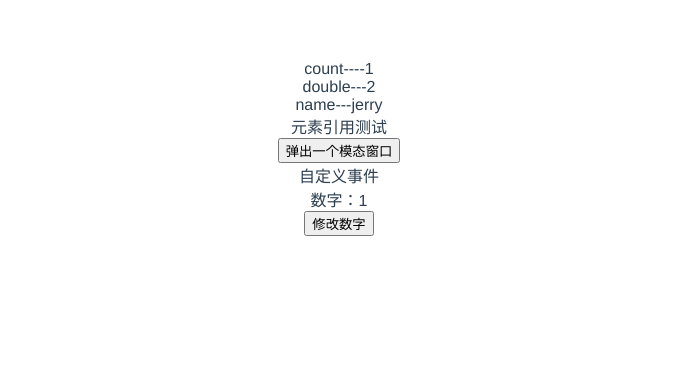
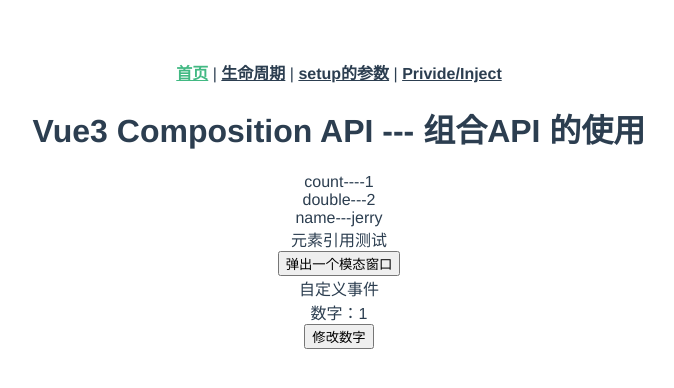
Before and after one commit to boom-sakalaka/Vite-demo, a Vue app in the folder my-vue-app/: page / in a window 1280 px wide. Shown: the top 388 px of the page, without its empty margins (301-975 px from the left). Built offline with nearby package versions, Linux system fonts and the light colour scheme; what element3 would draw is missing.

Commit message:
新增代码示例

```diff
--- a/my-vue-app/src/App.vue
+++ b/my-vue-app/src/App.vue
@@ -1,14 +1,23 @@
 <!--
  * @Author: your name
  * @Date: 2021-06-02 22:46:49
- * @LastEditTime: 2021-07-09 14:10:39
+ * @LastEditTime: 2021-08-18 17:26:10
  * @LastEditors: GZH
  * @Description: In User Settings Edit
  * @FilePath: \Vite-demo\my-vue-app\src\App.vue
 -->
 <template>
   <!-- <img alt="Vue logo" src="./assets/logo.png" /> -->
-  <router-view></router-view>
+  <div>
+    <router-link to="/">首页</router-link>
+    |
+    <router-link to="/lifeCycle">生命周期</router-link>
+    |
+    <router-link to="/setupProps">setup的参数</router-link>
+    |
+    <router-link to="/privideInject">Privide/Inject</router-link>
+    <router-view></router-view>
+  </div>
 </template>
 
 <script setup>
@@ -16,4 +25,12 @@
 // Check out https://github.com/vuejs/rfcs/blob/script-setup-2/active-rfcs/0000-script-setup.md
 </script>
 
-<style></style>
+<style>
+a {
+  font-weight: bold;
+  color: #2c3e50 !important;
+}
+a.router-link-exact-active {
+  color: #42b983 !important;
+}
+</style>
--- a/my-vue-app/src/router/index.js
+++ b/my-vue-app/src/router/index.js
@@ -1,7 +1,7 @@
 /*
  * @Author: your name
  * @Date: 2021-06-06 09:38:04
- * @LastEditTime: 2021-07-09 14:27:49
+ * @LastEditTime: 2021-08-18 17:25:54
  * @LastEditors: GZH
  * @Description: In User Settings Edit
  * @FilePath: \Vite-demo\my-vue-app\src\router\index.js
@@ -11,7 +11,12 @@
 // 工厂函数创建router实例
 const router = createRouter({
   history: createWebHashHistory(),
-  routes: [{ path: '/', component: () => import('../views/home/index.vue') }],
+  routes: [
+    { path: '/', component: () => import('../views/home/index.vue') },
+    { path: '/lifeCycle', component: () => import('../views/lifeCycle/index.vue') },
+    { path: '/setupProps', component: () => import('../views/setupProps/index.vue') },
+    { path: '/privideInject', component: () => import('../views/privideInject/index.vue') },
+  ],
 });
 
 export default router;
--- a/my-vue-app/src/views/home/index.vue
+++ b/my-vue-app/src/views/home/index.vue
@@ -1,13 +1,14 @@
 <!--
  * @Author: your name
  * @Date: 2021-06-06 09:41:09
- * @LastEditTime: 2021-07-09 17:10:14
+ * @LastEditTime: 2021-08-18 17:15:19
  * @LastEditors: GZH
  * @Description: In User Settings Edit
  * @FilePath: \Vite-demo\my-vue-app\src\views\home\index.vue
 -->
 <template>
   <div>
+    <h1>Vue3 Composition API --- 组合API 的使用</h1>
     <div>count----{{ count }}</div>
     <div>double---{{ doubleCount }}</div>
     <div>name---{{ name }}</div>
@@ -21,7 +22,7 @@
 <script>
 import { useCount } from '@/views/home/data/countOption';
 import { ref, toRefs } from '@vue/reactivity';
-import { onMounted, watch } from '@vue/runtime-core';
+import { onMounted, watch, watchEffect } from '@vue/runtime-core';
 import ModalButton from '@/views/ModalButton/index.vue';
 import Emits from '@/views/Emits/index.vue';
 import MyVModel from '@/views/v-modal/index.vue';
@@ -35,8 +36,14 @@
   },
   setup() {
     const countOption = useCount();
-    // const {count,doubleCount} = useCount(); // 这样导出的数据就不是响应式的了
+    // const {count,doubleCount} = useCount(); //错误用法, 这样导出的数据就不是响应式的了
+
+    // 本质是 reactive  的语法糖 , 相当于 reactive({value: 'Tom'})  这也就是为什么我们修改的时候需要    name.value = 'jerry'; 去修改
+    // 但是在 return 之后为什么不需要 .vulue 调用呢，就是因为框架里面做了优化，__v_isRef: true，根据这个字段去优化
     const name = ref('Tom');
+    console.log(name);
+
+    // 生命周期钩子函数
     onMounted(() => {
       setTimeout(() => {
         // countOption.clearCount();
@@ -44,9 +51,9 @@
       }, 2000);
     });
 
-    // 使用元素的引用
+    // 监听属性 ref 获取到 dom 实例
+    // 使用dom元素的引用
     const desc = ref(null);
-
     watch(
       () => countOption.count, // 返回监听的值
       (val, oldVal) => {
@@ -56,8 +63,36 @@
         divDom.textContent = 'counter change' + val;
       }
     );
+
+    //watchEffect 追踪响应式数据的变化，在第一次渲染的时候会执行一次
+    // watchEffect(() => {
+    //   console.log(`监听查询字段${name.value}`);
+    // });
+
+    // onInvalidate 回调会在watchEffect的每一次执行前调用
+    // const stop = watchEffect((onInvalidate) => {
+    //     console.log(`监听查询字段${state.search}`)
+    //     onInvalidate(() => {
+    //       console.log('执行 onInvalidate')
+    //     })
+    //   })
+
+    // watchEffect 解决 多次重复请求的问题，如果发送多个请求，一来会加大服务端的压力，二来不能保证请求返回的数据是最后一次返回的数据
+    let timer = null;
+    watchEffect(onInvalidate => {
+      console.log(`监听查询字段${countOption.count}`);
+      timer = setTimeout(() => {
+        console.log('模拟接口异步请求，3 秒之后返回详情信息');
+      }, 3000);
+      onInvalidate(() => {
+        console.log('清除');
+        clearInterval(timer);
+      });
+    });
+
+    // 子组件 触发事件
     const clickfn = () => {
-      console.log('click');
+      console.log('child click');
     };
     return {
       // count,
--- /dev/null
+++ b/my-vue-app/src/views/lifeCycle/index.vue
@@ -0,0 +1,86 @@
+<!--
+ * @Author: GZH
+ * @Date: 2021-08-18 16:07:22
+ * @LastEditors: GZH
+ * @LastEditTime: 2021-08-18 17:20:40
+ * @FilePath: \Vite-demo\my-vue-app\src\views\lifeCycle\index.vue
+ * @Description:
+-->
+<template>
+  <div>
+    <h1>Vue3生命周期</h1>
+    <div>{{ name }}</div>
+  </div>
+</template>
+
+<script>
+// vue3 中 beforeCreate  create被删除，改为setup
+// onBeforeMount()： 组件挂载到节点上之前执行的函数。
+// onMounted()：组件挂载完成后执行的函数。
+// onBeforeUpdate()：组件更新之前执行的函数。
+// onUpdated()：组件更新完成之后执行的函数。
+// onBeforeUnmount()：组件卸载之前执行的函数。
+// onUnmounted()：组件卸载完成后执行的函数。
+// onActivated()：被 keep-alive 缓存的组件激活时调用。
+// onDeactivated()：被 keep-alive 缓存的组件停用时调用，比如从 A 组件，切换到 B 组件，A 组件消失时执行。
+// 10、onErrorCaptured()：当捕获一个来自子孙组件的异常时激活钩子函数。
+
+import {
+  onMounted,
+  onUpdated,
+  onBeforeUnmount,
+  onBeforeUpdate,
+  onUnmounted,
+  onActivated,
+  onDeactivated,
+  ref,
+} from 'vue';
+export default {
+  setup() {
+    const name = ref('Tom');
+
+    // 发送请求 写在这里 支持 async 和 awati
+    // onMounted(async () => {
+    //   const data = await serviceApi(params)
+    // })
+
+    // mouted 阶段
+    onMounted(() => {
+      console.log('onMounted');
+      setTimeout(() => {
+        name.value = 'jerry';
+      }, 1000);
+    });
+
+    // 更新阶段
+    onBeforeUpdate(() => {
+      console.log('onBeforeUpdate');
+    });
+    onUpdated(() => {
+      console.log('onUpdated');
+    });
+
+    // keep-alived 相关
+    onActivated(() => {
+      console.log('onActivated');
+    });
+    onDeactivated(() => {
+      console.log('onDeactivated');
+    });
+
+    // 组件卸载阶段
+    onBeforeUnmount(() => {
+      console.log('onBeforeUnmount');
+    });
+    onUnmounted(() => {
+      console.log('onUnmounted');
+    });
+
+    return {
+      name,
+    };
+  },
+};
+</script>
+
+<style lang="scss" scoped></style>
--- /dev/null
+++ b/my-vue-app/src/views/privideInject/grandSon.vue
@@ -0,0 +1,30 @@
+<!--
+ * @Author: GZH
+ * @Date: 2021-08-18 17:24:33
+ * @LastEditors: GZH
+ * @LastEditTime: 2021-08-18 18:10:52
+ * @FilePath: \Vite-demo\my-vue-app\src\views\privideInject\grandSon.vue
+ * @Description:
+-->
+<template>
+  <div>
+    <h4>name: {{ name1 }}</h4>
+    <h4>info: {{ info }}</h4>
+  </div>
+</template>
+
+<script>
+import { inject } from 'vue';
+export default {
+  setup() {
+    const name = inject('name', '嘻嘻'); // 第二个参数为默认值，可选
+    const info = inject('info');
+    return {
+      name,
+      info,
+    };
+  },
+};
+</script>
+
+<style lang="scss" scoped></style>
--- /dev/null
+++ b/my-vue-app/src/views/privideInject/index.vue
@@ -0,0 +1,31 @@
+<!--
+ * @Author: GZH
+ * @Date: 2021-08-18 17:21:52
+ * @LastEditors: GZH
+ * @LastEditTime: 2021-08-18 17:49:08
+ * @FilePath: \Vite-demo\my-vue-app\src\views\privideInject\index.vue
+ * @Description:
+-->
+<template>
+  <div>
+    <son />
+  </div>
+</template>
+
+<script>
+import son from './son.vue';
+import { provide } from 'vue';
+export default {
+  components: { son },
+  setup() {
+    provide('name', 'Tom'); // 单个声明形式
+    provide('info', {
+      work: '前端开发',
+      age: '18',
+    }); // 多个声明形式
+    return {};
+  },
+};
+</script>
+
+<style lang="scss" scoped></style>
--- /dev/null
+++ b/my-vue-app/src/views/privideInject/son.vue
@@ -0,0 +1,25 @@
+<!--
+ * @Author: GZH
+ * @Date: 2021-08-18 17:24:01
+ * @LastEditors: GZH
+ * @LastEditTime: 2021-08-18 17:26:32
+ * @FilePath: \Vite-demo\my-vue-app\src\views\privideInject\son.vue
+ * @Description:
+-->
+<template>
+  <div>
+    <grand-son />
+  </div>
+</template>
+
+<script>
+import grandSon from './grandSon.vue';
+export default {
+  components: { grandSon },
+  setup() {
+    return {};
+  },
+};
+</script>
+
+<style lang="scss" scoped></style>
--- /dev/null
+++ b/my-vue-app/src/views/setupProps/index.vue
@@ -0,0 +1,42 @@
+<!--
+ * @Author: GZH
+ * @Date: 2021-08-18 16:32:22
+ * @LastEditors: GZH
+ * @LastEditTime: 2021-08-18 17:03:01
+ * @FilePath: \Vite-demo\my-vue-app\src\views\setupProps\index.vue
+ * @Description:
+-->
+<template>
+  <div>
+    <h1>setup 的参数</h1>
+    <s-child :msg="msg" @changemsg="handleChangeMsg">
+      <!-- <template v-slot:content>
+        <p>这是插槽内容</p>
+      </template> -->
+    </s-child>
+  </div>
+</template>
+
+<script>
+import { ref } from '@vue/reactivity';
+import sChild from './sChild.vue';
+import { onMounted } from '@vue/runtime-core';
+
+export default {
+  components: { sChild },
+  setup() {
+    const msg = ref('父组件传递过来的数据');
+    onMounted(() => {
+      // setTimeout(() => {
+      //   msg.value = '父组件修改后传递过来的数据';
+      // }, 1000);
+    });
+    const handleChangeMsg = cMsg => {
+      msg.value = cMsg;
+    };
+    return { msg, handleChangeMsg };
+  },
+};
+</script>
+
+<style lang="scss" scoped></style>
--- /dev/null
+++ b/my-vue-app/src/views/setupProps/sChild.vue
@@ -0,0 +1,45 @@
+<!--
+ * @Author: GZH
+ * @Date: 2021-08-18 16:34:46
+ * @LastEditors: GZH
+ * @LastEditTime: 2021-08-18 17:03:50
+ * @FilePath: \Vite-demo\my-vue-app\src\views\setupProps\sChild.vue
+ * @Description:
+-->
+<template>
+  <div>
+    <h3>schild --- 子组件</h3>
+    <br />
+    {{ msg }}
+    <!-- <slot name="content"></slot> -->
+    <button @click="childChangeMsg">修改mdg</button>
+  </div>
+</template>
+
+<script>
+export default {
+  props: {
+    msg: String,
+  },
+  setup(props, context) {
+    console.log(props.msg);
+
+    // Attribute (非响应式对象)
+    console.log(context.attrs);
+
+    // 插槽 (非响应式对象)
+    // console.log(context.slots.content);
+
+    // 触发事件 (方法)
+    console.log(context.emit);
+
+    const childChangeMsg = () => {
+      context.emit('changemsg', '子组件emit派发改动的msg');
+    };
+
+    return { childChangeMsg };
+  },
+};
+</script>
+
+<style lang="scss" scoped></style>
```
